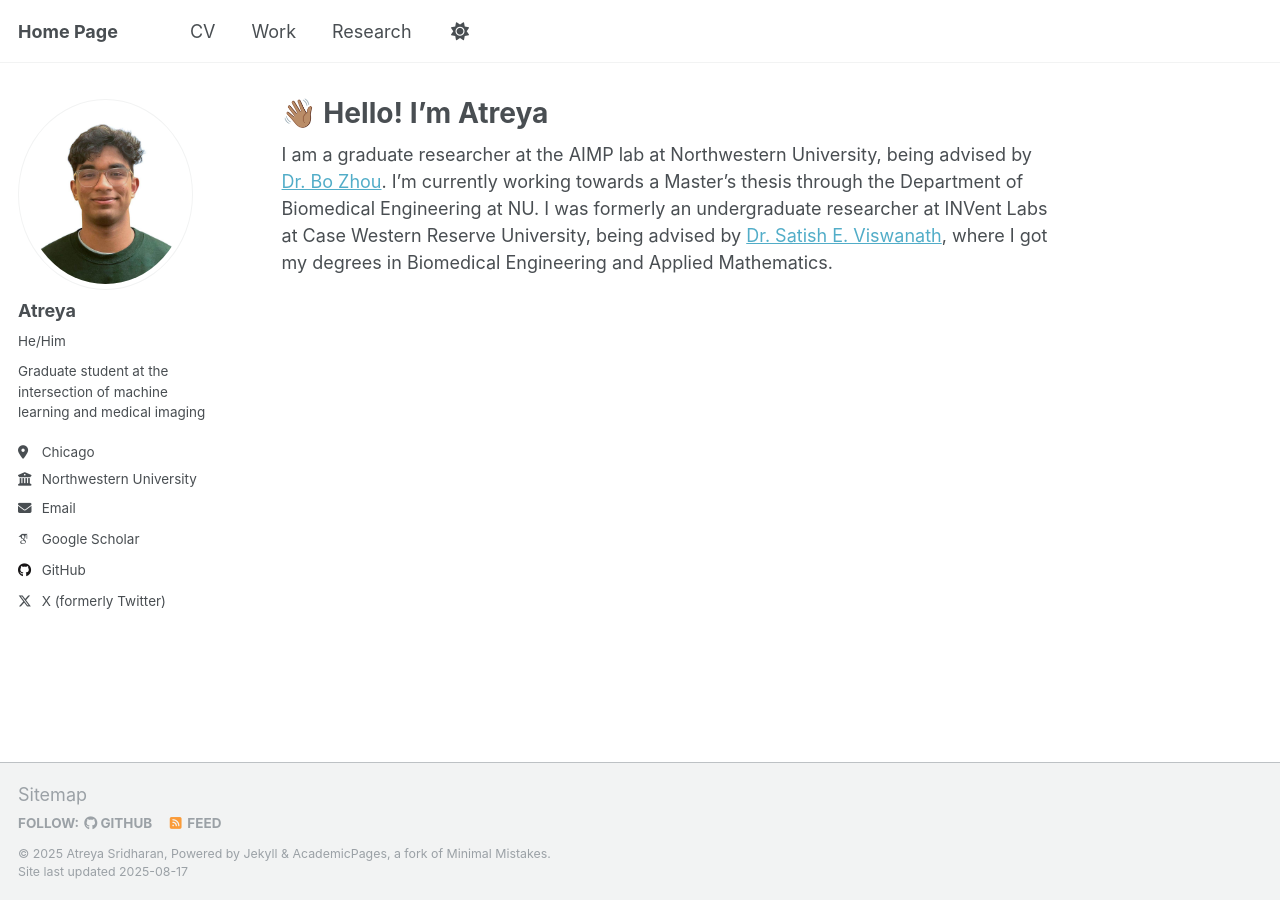
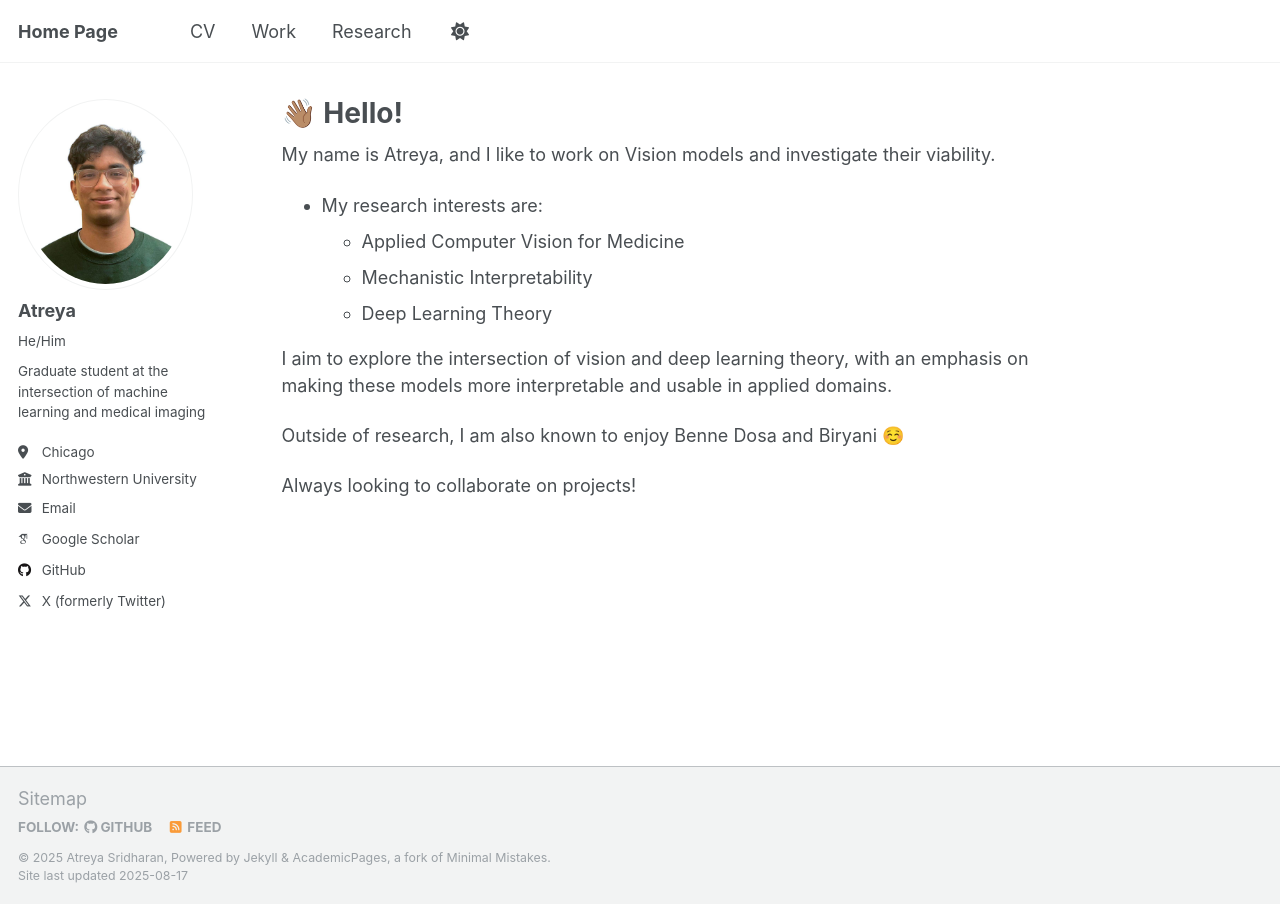
Before and after one commit to atreya-s/atreya-s.github.io, a Jekyll site: the page built from _pages/about.md, in a window 1280 px wide. Built offline with Jekyll 4.4.1, drawn with Linux system fonts in a browser that asks for light colours; some web fonts are replaced; a script that is not in the unit is left out.

Commit message:
Update about.md

```diff
--- a/_pages/about.md
+++ b/_pages/about.md
@@ -1,10 +1,22 @@
 ---
 permalink: /
-title: "👋🏽 Hello! I'm Atreya"
+title: "👋🏽 Hello!"
 author_profile: true
 redirect_from:
   - /about/
   - /about.html
 ---
 
-I am a graduate researcher at the AIMP lab at Northwestern University, being advised by [Dr. Bo Zhou](https://bbbbbbzhou.github.io). I'm currently working towards a Master's thesis through the Department of Biomedical Engineering at NU. I was formerly an undergraduate researcher at INVent Labs at Case Western Reserve University, being advised by [Dr. Satish E. Viswanath](https://case.edu/cancer/members/member-directory/satish-e-viswanath), where I got my degrees in Biomedical Engineering and Applied Mathematics.
+My name is Atreya, and I like to work on Vision models and investigate their viability.
+<br>
+* My research interests are:
+    * Applied Computer Vision for Medicine
+    * Mechanistic Interpretability
+    * Deep Learning Theory
+
+
+I aim to explore the intersection of vision and deep learning theory, with an emphasis on making these models more interpretable and usable in applied domains.
+
+Outside of research, I am also known to enjoy Benne Dosa and Biryani ☺️
+
+Always looking to collaborate on projects!
```
